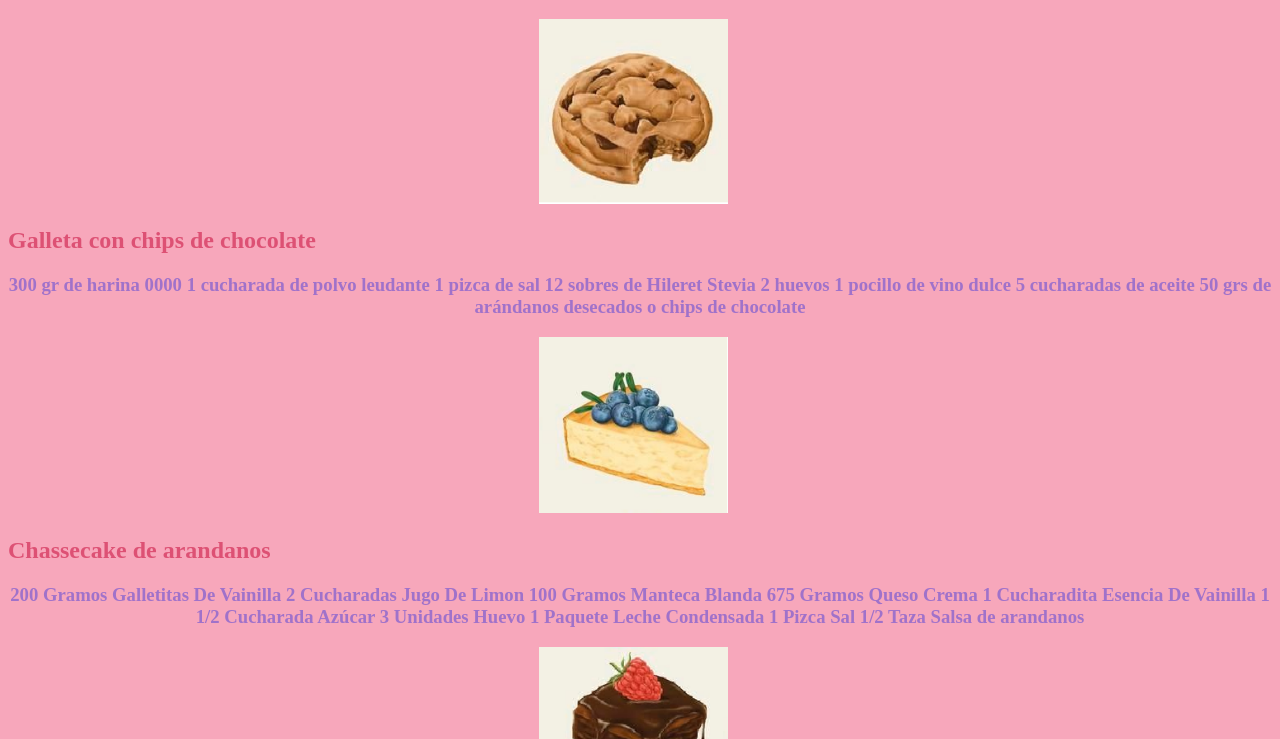
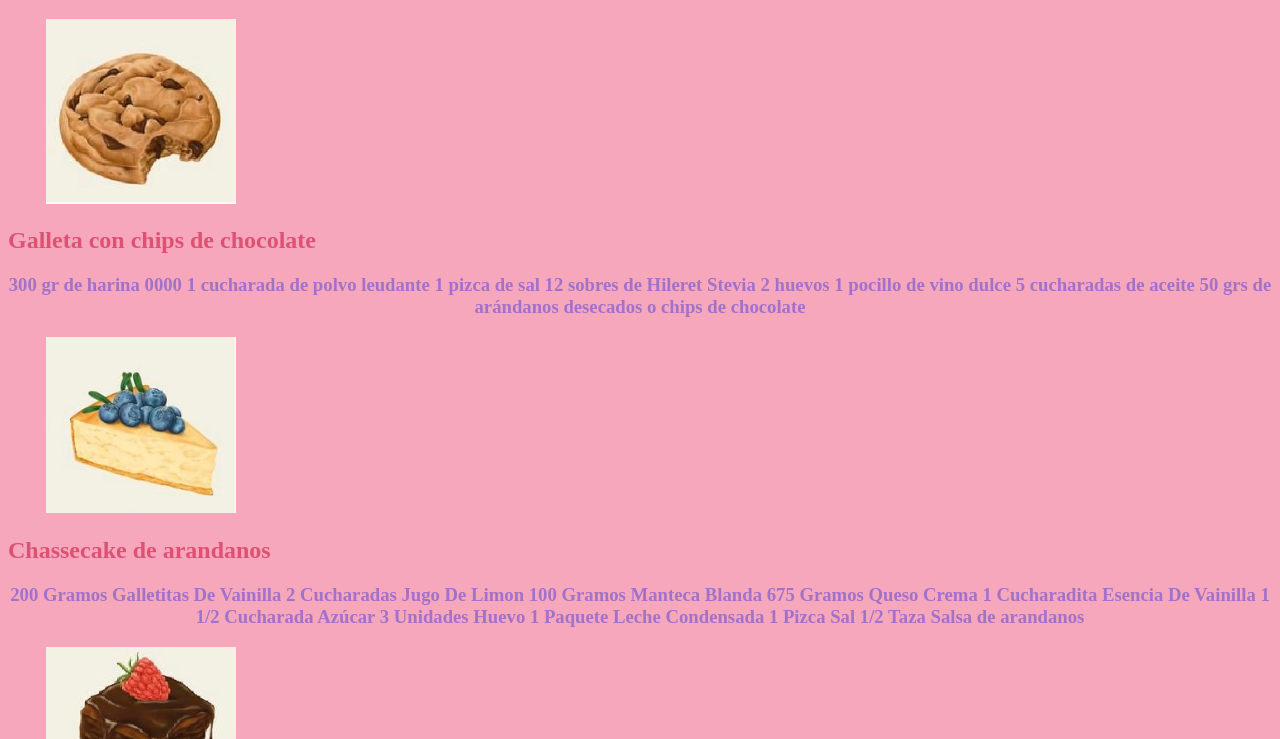
Before and after one commit to martuyrebe/rebeymartuproa.github.io, a plain HTML site: page catalogo.html in a window 1280 px wide. Shown: the part 61-800 px from the top of the page. Drawn offline with Linux system fonts and the light colour scheme.

Commit message:
alineamos las fotos

```diff
--- a/style.css
+++ b/style.css
@@ -31,3 +31,8 @@ h1{
 	position:relative;
 	top:1px;
 }
+
+img{
+    margin-left: -130%;
+    margin-right: 0% ;
+}
--- a/styles.css
+++ b/styles.css
@@ -10,7 +10,6 @@
 	color: #dd5174;
 }
 h3{
-    text-align: center;
     color:  #a072ca;
 }
 
```
